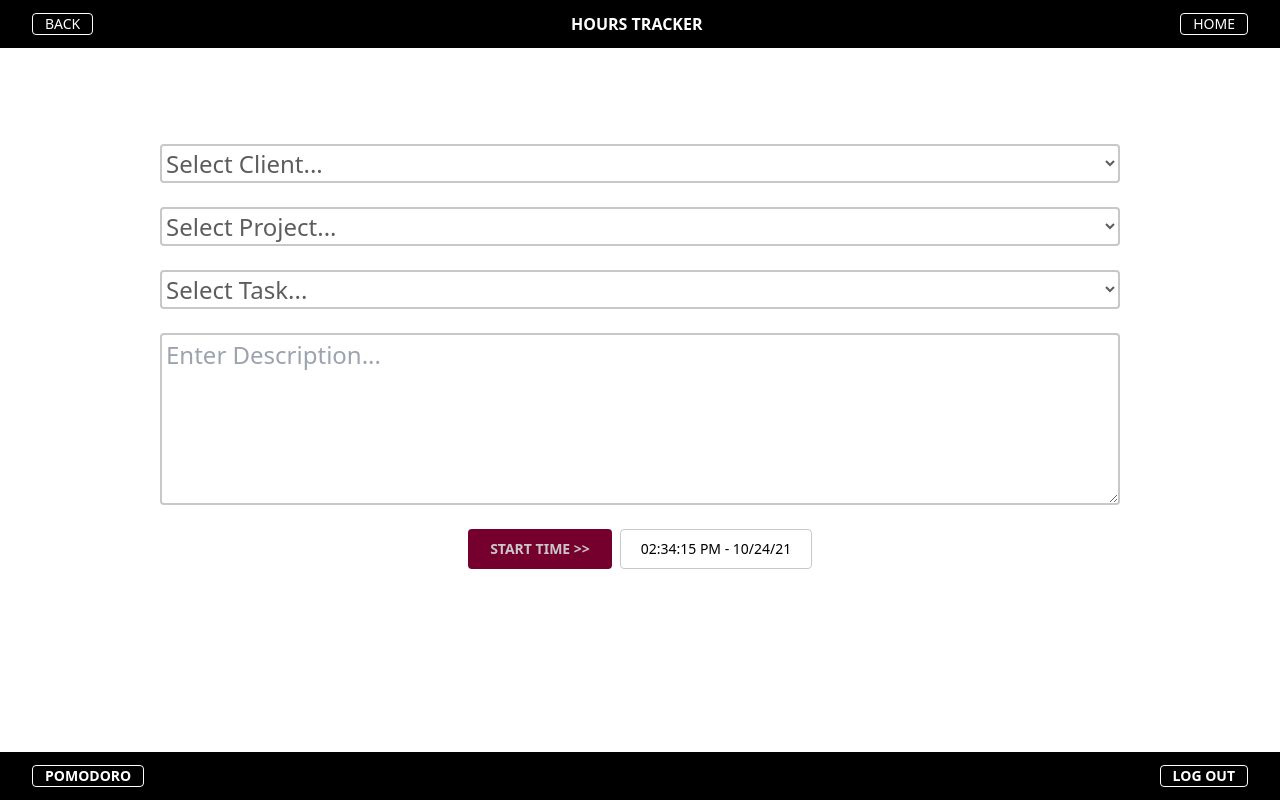
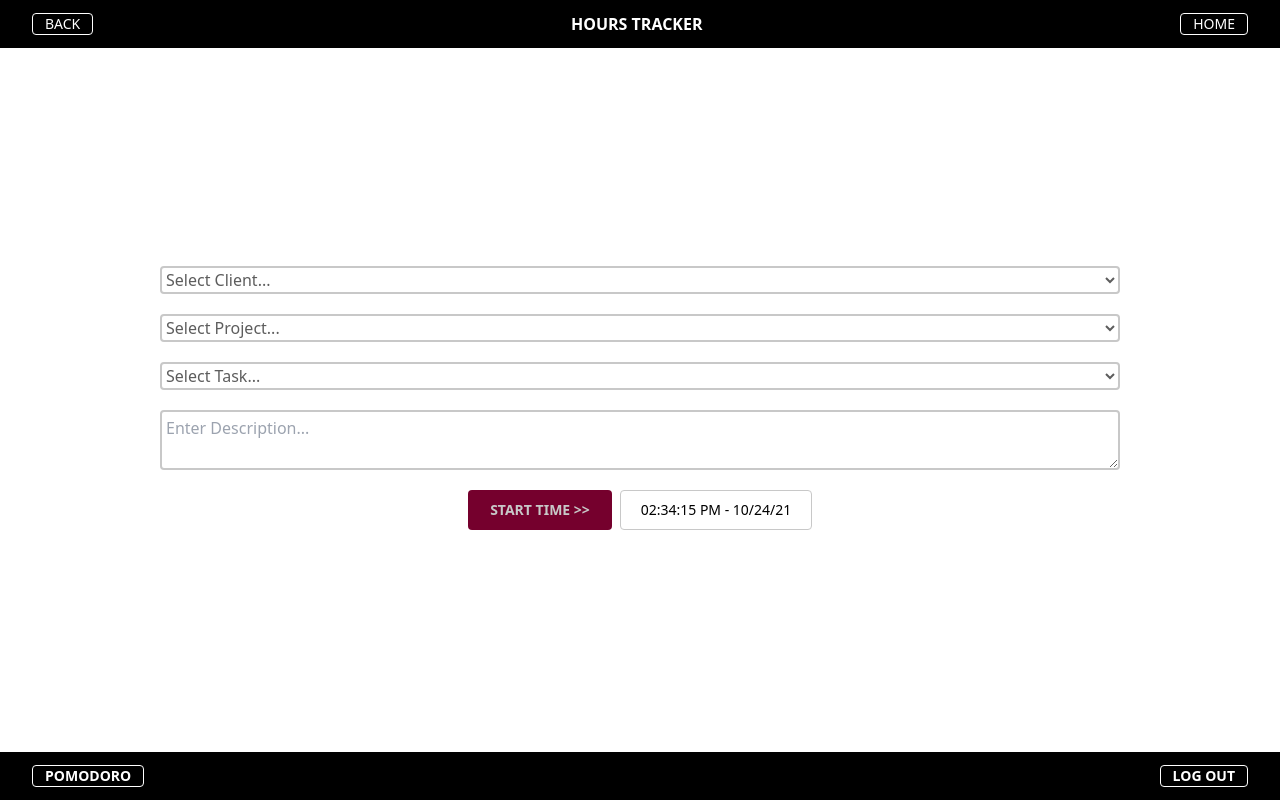
Before and after one commit to ajthomas1299/hours-tracker-app, a Next.js app: page /hoursTracker in a window 1280 px wide. Built offline with nearby package versions, Linux system fonts and the light colour scheme.

Commit message:
modifying hourstracker and header

```diff
--- a/src/components/webPages/hoursTracker/EnterDescription.tsx
+++ b/src/components/webPages/hoursTracker/EnterDescription.tsx
@@ -1,14 +1,9 @@
-
-
-// <div className="w-screen flex flex-col items-center mb-6">
-
-
 
 const EnterDescription = () => {
     return (
-        <div className="w-screen flex flex-col items-center mb-6">
+        <div className="w-screen flex flex-col items-center mb-6 sml:mb-3 sml:mt-2">
 
-            <textarea rows={5} cols={60} placeholder="Enter Description..." name="description">
+            <textarea  placeholder="Enter Description..." name="description">
             </textarea>
         </div>
     )
--- a/src/components/webPages/hoursTracker/HoursTracker.tsx
+++ b/src/components/webPages/hoursTracker/HoursTracker.tsx
@@ -13,13 +13,12 @@ const HoursTracker = () => {
   return (
     <div className="h-screen flex flex-col" >
       <Header>Hours Tracker</Header>
-      <section className="trackerContainer flex flex-1 flex-col items-center mt-24 w-full">
+      <section className="trackerContainer flex flex-1 flex-col items-center justify-center w-full">
         <SelectClient />
         <SelectProject />
         <SelectTask />
         <EnterDescription />
         <ToggleTime />
-
       </section>
       <Footer>{ pomodoroLink }</Footer>
     </div>
--- a/src/components/webPages/hoursTracker/SelectClient.tsx
+++ b/src/components/webPages/hoursTracker/SelectClient.tsx
@@ -1,8 +1,7 @@
 const SelectClient = () => {
   return (
-    <div className="w-screen flex flex-col items-center mb-6">
-
-      <select name="clients" id="clients" >
+    <div className="w-screen flex justify-center mb-6 sml:mb-3 sml:mt-2">
+      <select  name="clients" id="clients" >
         <option value="" disabled selected hidden>Select Client...</option>
         <option value="acme">acme</option>
         <option value="GE">GE</option>
--- a/src/components/webPages/hoursTracker/SelectProject.tsx
+++ b/src/components/webPages/hoursTracker/SelectProject.tsx
@@ -2,7 +2,7 @@
 
 const SelectProject = () => {
   return (
-    <div className="w-screen flex flex-col items-center mb-6">
+    <div className="w-screen flex flex-col items-center mb-6 sml:mb-3 sml:mt-2">
 
       <select className="" name="projects" id="projects">
         <option value="" disabled selected hidden>Select Project...</option>
--- a/src/components/webPages/hoursTracker/SelectTask.tsx
+++ b/src/components/webPages/hoursTracker/SelectTask.tsx
@@ -4,7 +4,7 @@
 
 const SelectTask = () => {
   return (
-    <div className="w-screen flex flex-col items-center mb-6">
+    <div className="w-screen flex flex-col items-center mb-6 sml:mb-3 sml:mt-2">
 
       <select className="" name="tasks" id="tasks">
       <option value="" disabled selected hidden>Select Task...</option>
--- a/src/components/webPages/hoursTracker/ToggleTime.tsx
+++ b/src/components/webPages/hoursTracker/ToggleTime.tsx
@@ -4,7 +4,7 @@
 
 const ToggleTime = () => {
   return (
-    <div className="toggleContainer mx-auto flex justify-center mb-6">
+    <div className="toggleContainer mx-auto flex justify-center sml:mb-3 sml:mt-2">
 
       <button className="btn2 text-sm">Start Time &gt;&gt;</button>
       <div className="border border-gray-li rounded w-48 h-10 mr-2 flex justify-center content-center" id="toggleTime">
--- a/src/styles/globals.css
+++ b/src/styles/globals.css
@@ -56,11 +56,11 @@ body {
   }
 
   select{
-    @apply bg-white border-2 border-gray-li w-tq text-2xl text-gray-dk rounded;
+    @apply bg-white border-2 border-gray-li w-tq py-2 px-1 sml:p-0 mb-6 sml:mb-0  text-gray-dk rounded;
   }
 
   textarea{
-    @apply border-2 border-gray-li w-tq p-1 text-2xl text-gray-dk rounded;
+    @apply border-2 border-gray-li w-tq p-1  text-gray-dk rounded;
   }
 }
 
```
